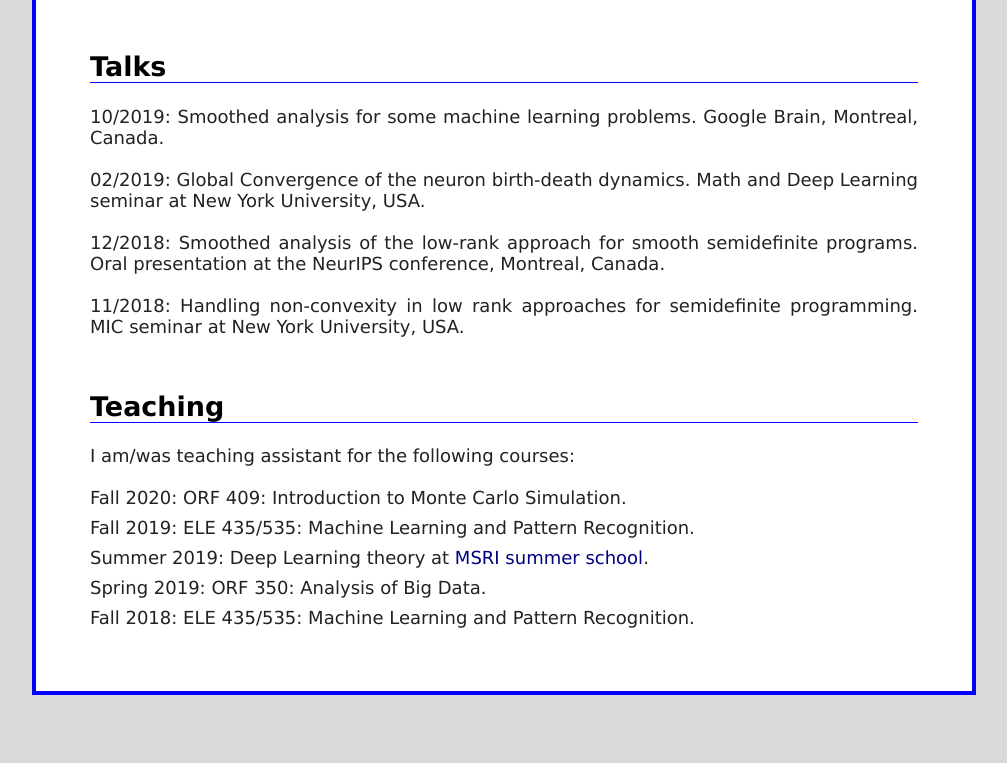
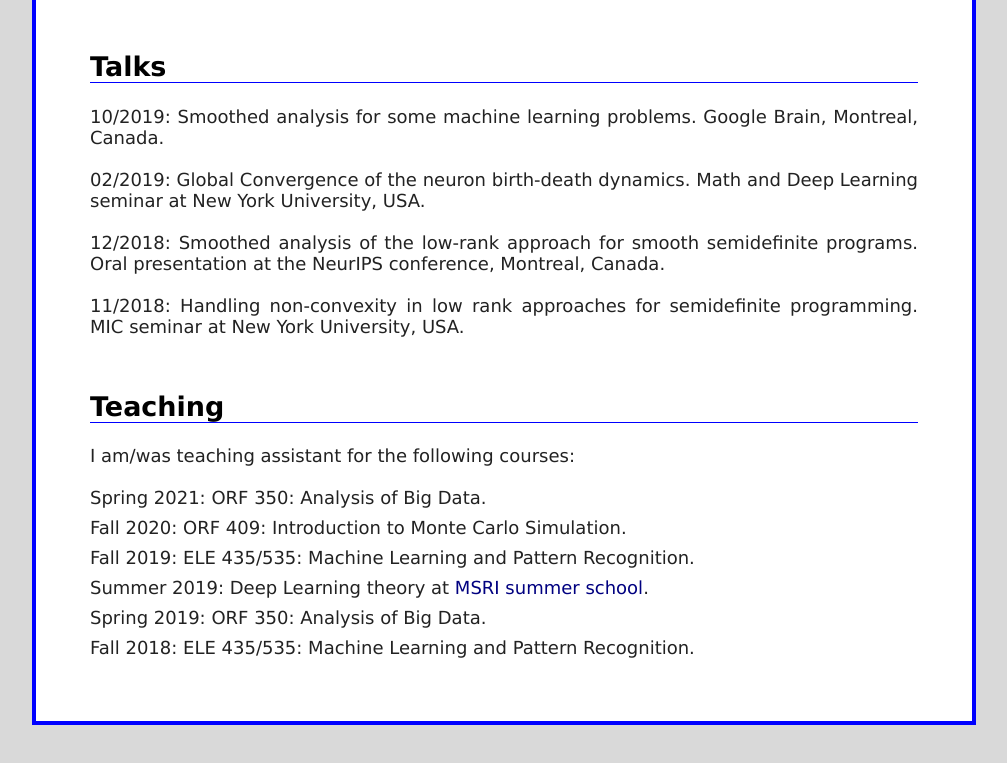
Before and after one commit to sjelassi/sjelassi.github.io, a plain HTML site: page index.html in a window 1280 px wide. Shown: the part 1747-2510 px from the top of the page, without its empty margins (136-1143 px from the left). Drawn offline with Linux system fonts and the light colour scheme; a script that the page names is missing.

Commit message:
Update index.html

```diff
--- a/index.html
+++ b/index.html
@@ -197,6 +197,11 @@
 	 <br>
 
 	  <div class="course">
+		Spring 2021: ORF 350: Analysis of Big Data.<br>
+		  </div>
+		  <div class="course">
+
+	  <div class="course">
 		Fall 2020: ORF 409: Introduction to Monte Carlo Simulation.<br>
 		  </div>
 		  <div class="course">
```
